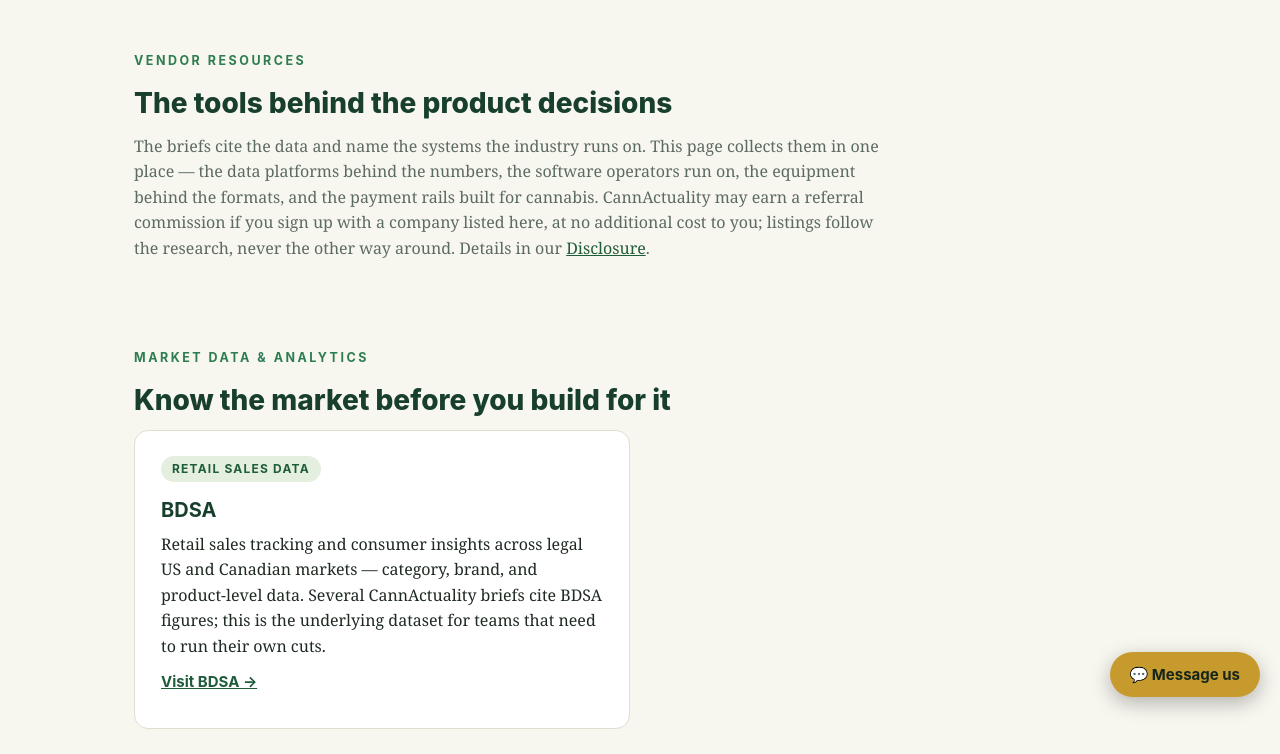
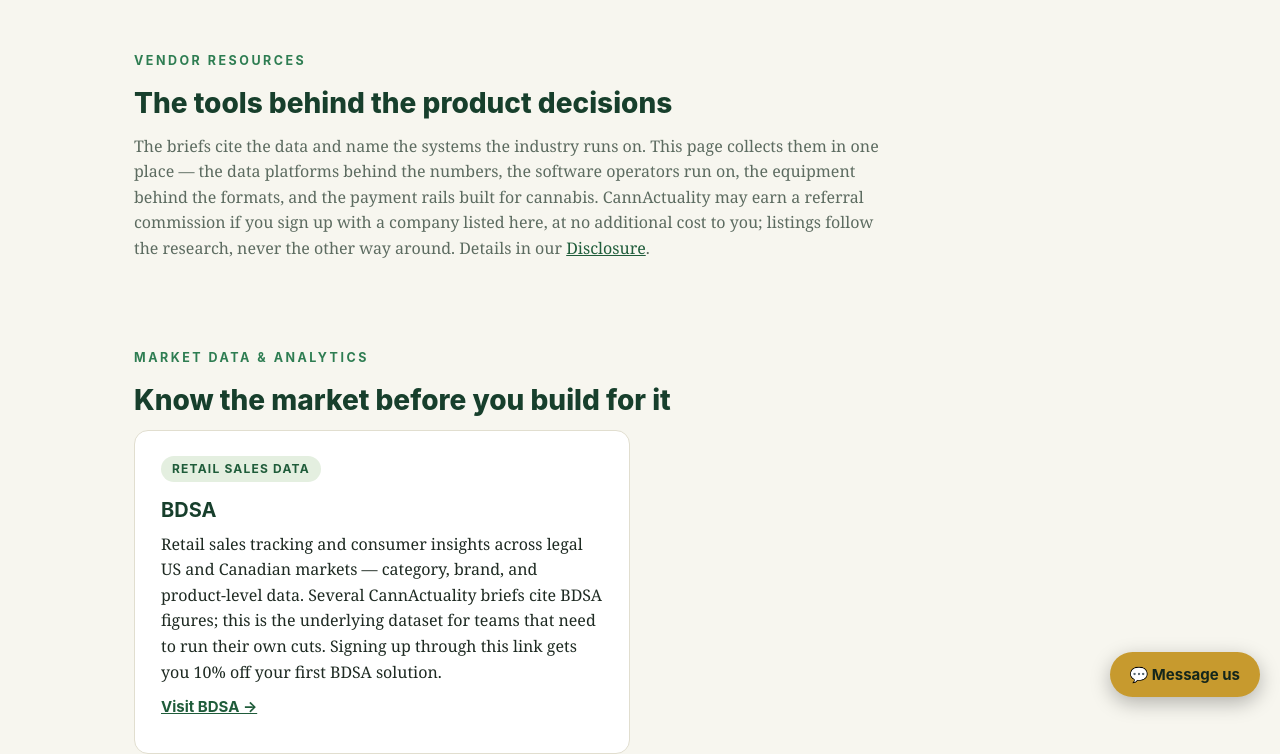
Before and after one commit to taugustincst/cannactuality-site, a plain HTML site: page resources.html in a window 1280 px wide. Shown: the part 83-837 px from the top of the page. Drawn offline with Linux system fonts and the light colour scheme.

Commit message:
Activate BDSA referral link (ReferralRock) on resources page + two brief boxes, rel=sponsored, 10%-off reader benefit noted

```diff
--- a/resources.html
+++ b/resources.html
@@ -58,8 +58,8 @@
       <div class="card">
         <span class="tag">Retail sales data</span>
         <h3>BDSA</h3>
-        <p>Retail sales tracking and consumer insights across legal US and Canadian markets — category, brand, and product-level data. Several CannActuality briefs cite BDSA figures; this is the underlying dataset for teams that need to run their own cuts.</p>
-        <p class="go"><a href="https://bdsa.com" target="_blank" rel="noopener">Visit BDSA →</a></p>
+        <p>Retail sales tracking and consumer insights across legal US and Canadian markets — category, brand, and product-level data. Several CannActuality briefs cite BDSA figures; this is the underlying dataset for teams that need to run their own cuts. Signing up through this link gets you 10% off your first BDSA solution.</p>
+        <p class="go"><a href="https://bdsa1.referralrock.com/l/TAYLORAUGU09/" target="_blank" rel="sponsored nofollow noopener">Visit BDSA →</a></p>
       </div>
     </div>
   </div>
```
Also changed, not shown: briefs/consumer-trends-2026.html (+1 -1 lines), briefs/minor-cannabinoids-2026.html (+1 -1 lines).
